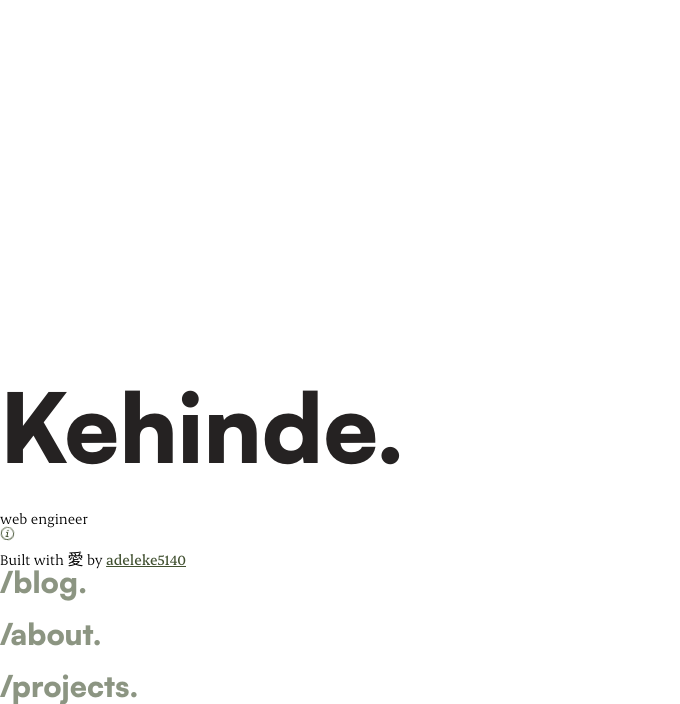
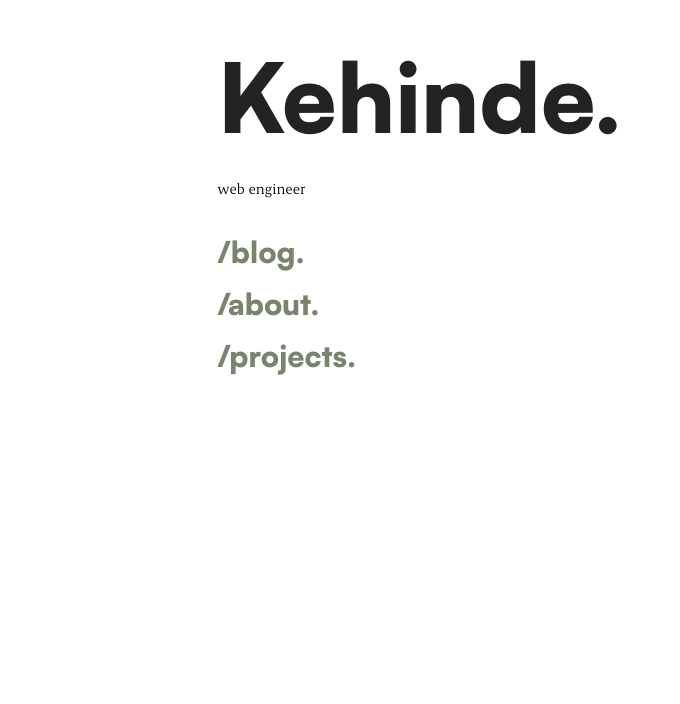
Before and after one commit to adeleke5140/portfolio-v2, a Next.js app: page / in a window 1280 px wide. Shown: the part 220-924 px from the top of the page, without its empty margins (0-680 px from the left). After the commit the page ends 800 px from the top, so only its background shows below. Built offline with nearby package versions, Linux system fonts and the light colour scheme; a web font is replaced by a local one.

Commit message:
feat: remove unnecessary component

```diff
--- a/src/pages/index.tsx
+++ b/src/pages/index.tsx
@@ -1,14 +1,5 @@
-import { HoverCardComponent } from "@/components/info";
 import Head from "next/head";
 import Link from "next/link";
-import dynamic from "next/dynamic";
-
-const DynamicHoverComponent = dynamic(
-  () => import("../components/info").then((mod) => mod.HoverCardComponent),
-  {
-    ssr: false,
-  }
-);
 
 export default function Home() {
   return (
@@ -20,6 +11,7 @@ export default function Home() {
         <link rel="icon" href="/kehinde.ico" />
       </Head>
 
+      <div className="max-w-xl pl-8 sm:ml-[12%] sm:pl-16 ">
         <section className="flex flex-col mt-[43%] justify-center" id="parent">
           <header className="mb-8">
             <h1 className="font-satoshi text-heading-color text-7xl sm:text-8xl font-extrabold">
@@ -33,7 +25,7 @@ export default function Home() {
             <p>
               <Link
                 href="/blog"
-              className="inline-block font-satoshi text-link-color text-3xl opacity-60 font-extrabold hover:opacity-100 origin-left transition-transform-opacity ease-out duration-200 hover:scale-110 hover:translate-x-1 hover:-translate-y-0.5"
+                className="inline-block font-satoshi text-link-color text-3xl opacity-70 font-extrabold hover:opacity-100 origin-left transition-transform-opacity ease-out duration-200 hover:scale-110 hover:translate-x-1 hover:-translate-y-0.5"
               >
                 /blog.
               </Link>
@@ -41,7 +33,7 @@ export default function Home() {
             <p className="mt-4">
               <Link
                 href="/about"
-              className="inline-block font-satoshi text-link-color text-3xl opacity-60 font-extrabold hover:opacity-100 origin-left transition-transform-opacity ease-out duration-200 hover:scale-110 hover:translate-x-1 hover:-translate-y-0.5"
+                className="inline-block font-satoshi text-link-color text-3xl opacity-70 font-extrabold hover:opacity-100 origin-left transition-transform-opacity ease-out duration-200 hover:scale-110 hover:translate-x-1 hover:-translate-y-0.5"
               >
                 /about.
               </Link>
@@ -49,27 +41,15 @@ export default function Home() {
             <p className="mt-4">
               <Link
                 href="/projects"
-              className="inline-block font-satoshi text-link-color text-3xl opacity-60 font-extrabold hover:opacity-100 origin-left transition-transform-opacity ease-out duration-200 hover:scale-110 hover:translate-x-1 hover:-translate-y-0.5"
+                className="inline-block font-satoshi text-link-color text-3xl opacity-70 font-extrabold hover:opacity-100 origin-left transition-transform-opacity ease-out duration-200 hover:scale-110 hover:translate-x-1 hover:-translate-y-0.5"
               >
                 /projects.
               </Link>
             </p>
           </nav>
-        <div className="font-erode text-sm sm:text-base absolute bottom-0 pb-2">
-          <div className="hidden md:block ">
-            <DynamicHoverComponent />
+
+        </section>
       </div>
-          <p className="block font-erode">
-            Built with 愛 by{" "}
-            <a
-              href="https://github.com/adeleke5140"
-              className="font-medium underline text-link-color"
-            >
-              adeleke5140
-            </a>{" "}
-          </p>
-        </div>
-      </section>
     </>
   );
 }
```
Lines whose indentation alone changed are shown as unchanged.
